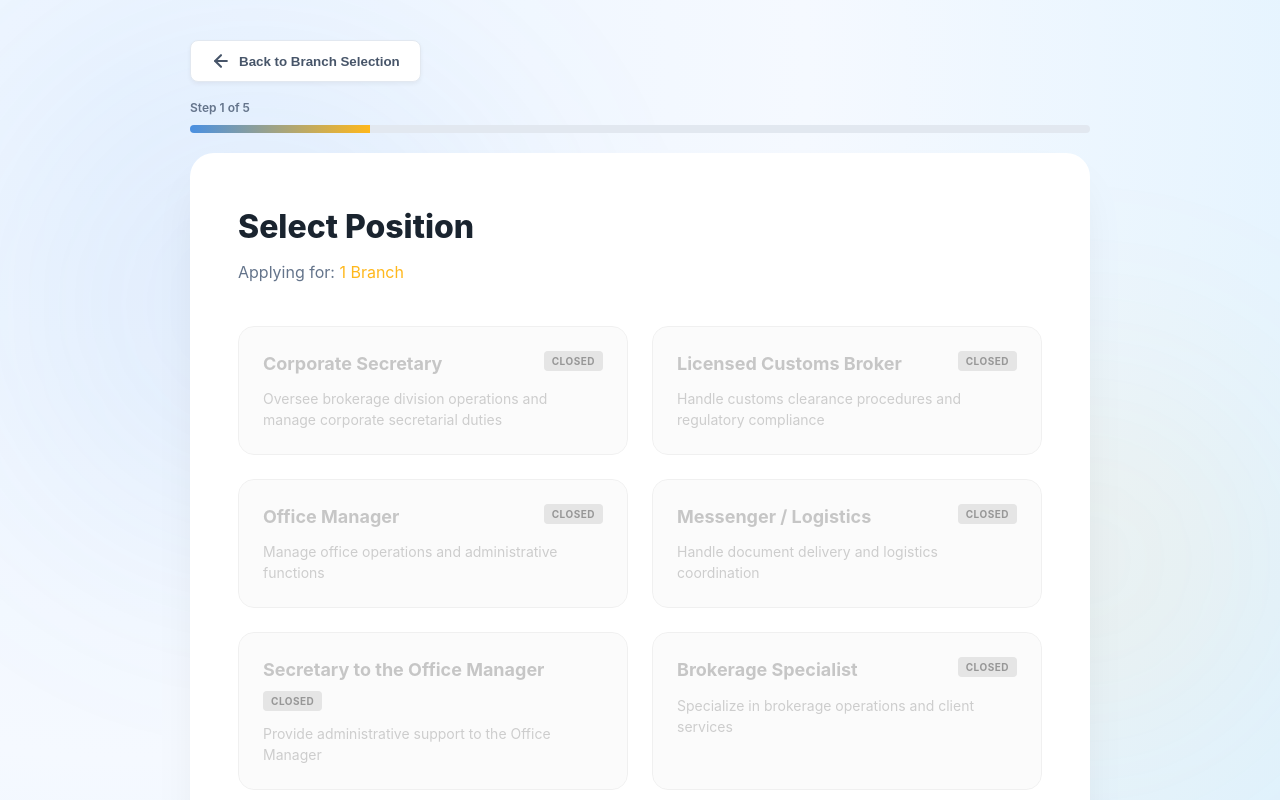
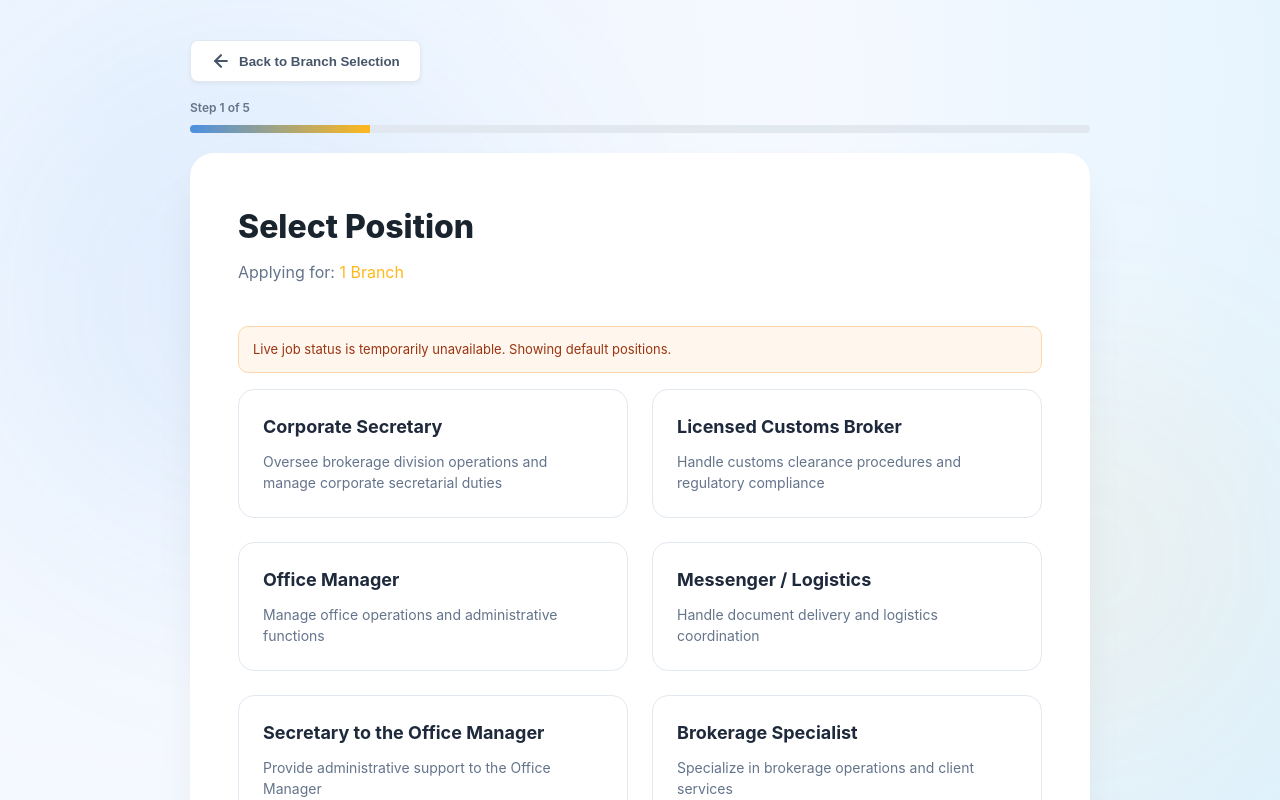
Before and after one commit to 6RDiamondGlobal7/Front-and-Back, a React (Vite) app in the folder Front-end-Applicant/: page /apply/1 in a window 1280 px wide. Built offline with nearby package versions, Linux system fonts and the light colour scheme; no server answers.

Commit message:
Fallback applicant roles when jobs API is unavailable

```diff
--- a/Front-end-Applicant/src/pages/Apply/SelectPosition.jsx
+++ b/Front-end-Applicant/src/pages/Apply/SelectPosition.jsx
@@ -38,6 +38,7 @@ const SelectPosition = () => {
   const [jobDescriptionByTitle, setJobDescriptionByTitle] = useState({});
   const [loading, setLoading] = useState(true);
   const [selectedRole, setSelectedRole] = useState(null);
+  const [usingFallbackJobs, setUsingFallbackJobs] = useState(false);
 
   const displayBranch = branch ? branch.charAt(0).toUpperCase() + branch.slice(1) : 'Manila';
 
@@ -86,11 +87,14 @@ const SelectPosition = () => {
 
         setAvailableJobTitles(titles);
         setJobDescriptionByTitle(descriptions);
+        setUsingFallbackJobs(false);
 
       } catch (err) {
         console.error("Error fetching jobs:", err);
-        setAvailableJobTitles([]);
+        // Keep the form usable if the jobs API is temporarily unavailable.
+        setAvailableJobTitles(ROLES_DATA.map((role) => role.title));
         setJobDescriptionByTitle({});
+        setUsingFallbackJobs(true);
       } finally {
         setLoading(false);
       }
@@ -145,8 +149,15 @@ const SelectPosition = () => {
         {loading ? (
            <div style={{textAlign: 'center', padding: '40px'}}><IconLoading /></div>
         ) : (
-          <div className="sp-grid">
-            {ROLES_DATA.map((role) => {
+          <>
+            {usingFallbackJobs && (
+              <div style={{ marginBottom: '16px', padding: '12px 14px', background: '#fff7ed', border: '1px solid #fed7aa', borderRadius: '10px', color: '#9a3412', fontSize: '13px' }}>
+                Live job status is temporarily unavailable. Showing default positions.
+              </div>
+            )}
+
+            <div className="sp-grid">
+              {ROLES_DATA.map((role) => {
 
               // Compare DB Titles with Role Titles
               const isAvailable = availableJobTitles.some(
@@ -176,7 +187,8 @@ const SelectPosition = () => {
                 </div>
               );
             })}
-          </div>
+            </div>
+          </>
         )}
 
         <button
```
